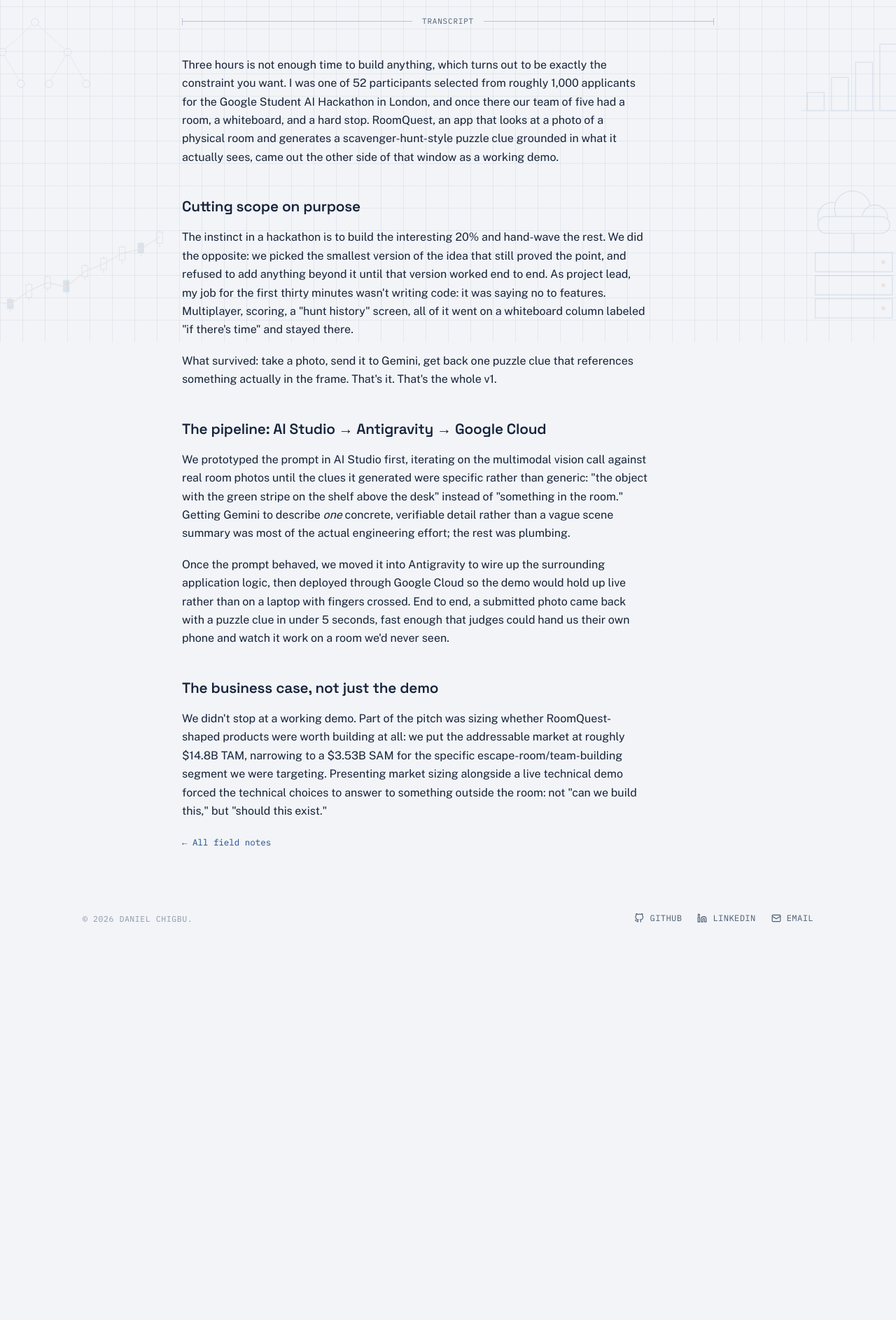
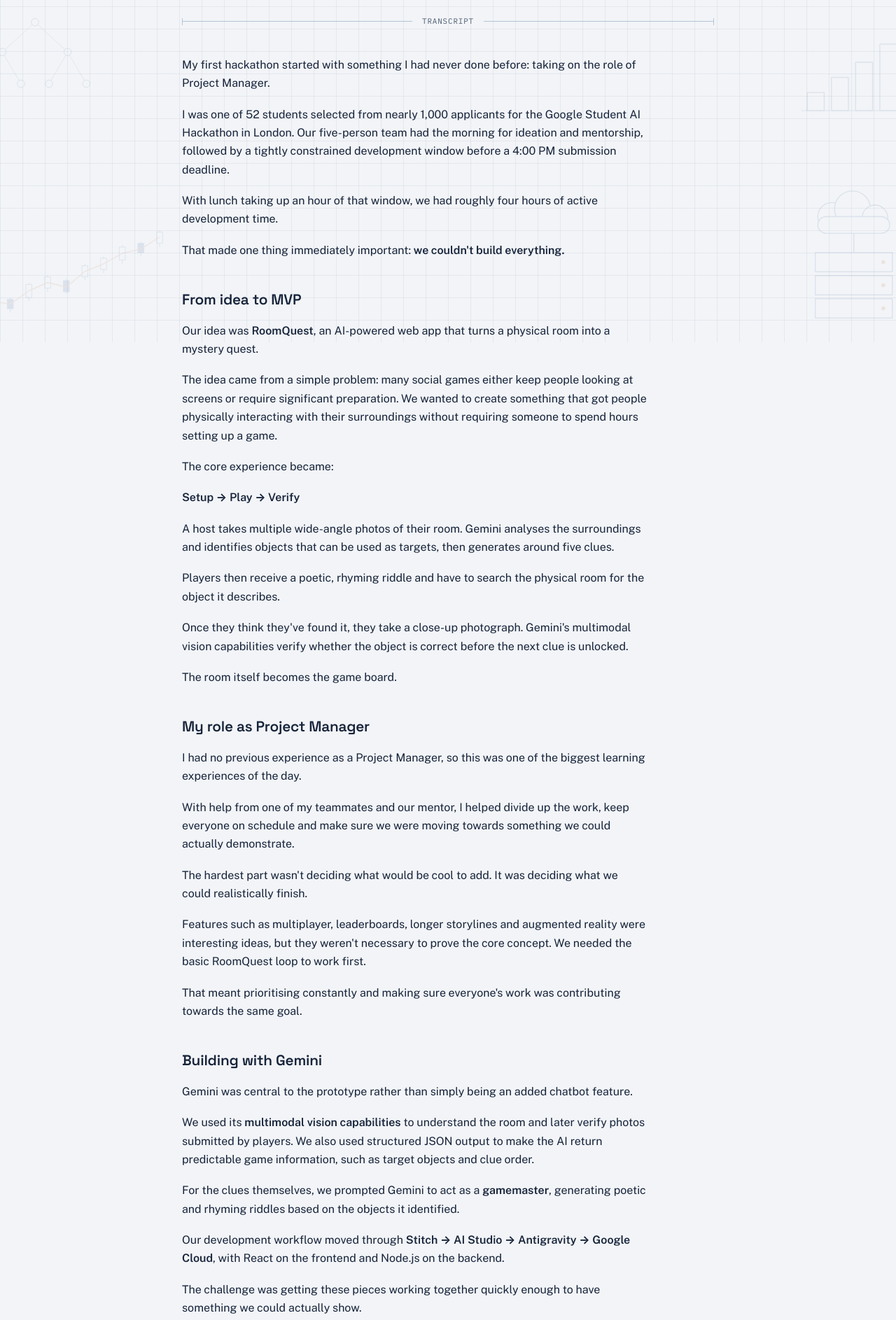
Before and after one commit to ch1gg5/ch1gg5.github.io, an Eleventy site: page src/posts/roomquest-in-three-hours.md in a window 1280 px wide. Shown: the part 311-2197 px from the top of the page at 70% size. Before the commit the page ends 1681 px from the top, so only its background shows below. Built offline with nearby package versions, Linux system fonts and the light colour scheme; Eleventy itself is replaced by a stand-in of ours; files that its build step writes are made by us from their sources.

Commit message:
Adding room quest blog

```diff
--- a/src/posts/roomquest-in-three-hours.md
+++ b/src/posts/roomquest-in-three-hours.md
@@ -2,23 +2,81 @@
 title: "Building RoomQuest in Three Hours"
 date: 2026-07-18
 description: "Field notes from leading a 5-person team at the Google Student AI Hackathon: scoping under a 3-hour build constraint, and shipping a Gemini multimodal-vision demo through an AI Studio → Antigravity → Google Cloud workflow."
-draft: true
+draft: false
 tags: ["posts", "hackathon", "ai"]
 ---
-Three hours is not enough time to build anything, which turns out to be exactly the constraint you want. I was one of 52 participants selected from roughly 1,000 applicants for the Google Student AI Hackathon in London, and once there our team of five had a room, a whiteboard, and a hard stop. RoomQuest, an app that looks at a photo of a physical room and generates a scavenger-hunt-style puzzle clue grounded in what it actually sees, came out the other side of that window as a working demo.
+My first hackathon started with something I had never done before: taking on the role of Project Manager.
 
-## Cutting scope on purpose
+I was one of 52 students selected from nearly 1,000 applicants for the Google Student AI Hackathon in London. Our five-person team had the morning for ideation and mentorship, followed by a tightly constrained development window before a 4:00 PM submission deadline.
 
-The instinct in a hackathon is to build the interesting 20% and hand-wave the rest. We did the opposite: we picked the smallest version of the idea that still proved the point, and refused to add anything beyond it until that version worked end to end. As project lead, my job for the first thirty minutes wasn't writing code: it was saying no to features. Multiplayer, scoring, a "hunt history" screen, all of it went on a whiteboard column labeled "if there's time" and stayed there.
+With lunch taking up an hour of that window, we had roughly four hours of active development time.
 
-What survived: take a photo, send it to Gemini, get back one puzzle clue that references something actually in the frame. That's it. That's the whole v1.
+That made one thing immediately important: **we couldn't build everything.**
 
-## The pipeline: AI Studio → Antigravity → Google Cloud
+## From idea to MVP
 
-We prototyped the prompt in AI Studio first, iterating on the multimodal vision call against real room photos until the clues it generated were specific rather than generic: "the object with the green stripe on the shelf above the desk" instead of "something in the room." Getting Gemini to describe *one* concrete, verifiable detail rather than a vague scene summary was most of the actual engineering effort; the rest was plumbing.
+Our idea was **RoomQuest**, an AI-powered web app that turns a physical room into a mystery quest.
 
-Once the prompt behaved, we moved it into Antigravity to wire up the surrounding application logic, then deployed through Google Cloud so the demo would hold up live rather than on a laptop with fingers crossed. End to end, a submitted photo came back with a puzzle clue in under 5 seconds, fast enough that judges could hand us their own phone and watch it work on a room we'd never seen.
+The idea came from a simple problem: many social games either keep people looking at screens or require significant preparation. We wanted to create something that got people physically interacting with their surroundings without requiring someone to spend hours setting up a game.
 
-## The business case, not just the demo
+The core experience became:
 
-We didn't stop at a working demo. Part of the pitch was sizing whether RoomQuest-shaped products were worth building at all: we put the addressable market at roughly $14.8B TAM, narrowing to a $3.53B SAM for the specific escape-room/team-building segment we were targeting. Presenting market sizing alongside a live technical demo forced the technical choices to answer to something outside the room: not "can we build this," but "should this exist."
+**Setup → Play → Verify**
+
+A host takes multiple wide-angle photos of their room. Gemini analyses the surroundings and identifies objects that can be used as targets, then generates around five clues.
+
+Players then receive a poetic, rhyming riddle and have to search the physical room for the object it describes.
+
+Once they think they've found it, they take a close-up photograph. Gemini's multimodal vision capabilities verify whether the object is correct before the next clue is unlocked.
+
+The room itself becomes the game board.
+
+## My role as Project Manager
+
+I had no previous experience as a Project Manager, so this was one of the biggest learning experiences of the day.
+
+With help from one of my teammates and our mentor, I helped divide up the work, keep everyone on schedule and make sure we were moving towards something we could actually demonstrate.
+
+The hardest part wasn't deciding what would be cool to add. It was deciding what we could realistically finish.
+
+Features such as multiplayer, leaderboards, longer storylines and augmented reality were interesting ideas, but they weren't necessary to prove the core concept. We needed the basic RoomQuest loop to work first.
+
+That meant prioritising constantly and making sure everyone's work was contributing towards the same goal.
+
+## Building with Gemini
+
+Gemini was central to the prototype rather than simply being an added chatbot feature.
+
+We used its **multimodal vision capabilities** to understand the room and later verify photos submitted by players. We also used structured JSON output to make the AI return predictable game information, such as target objects and clue order.
+
+For the clues themselves, we prompted Gemini to act as a **gamemaster**, generating poetic and rhyming riddles based on the objects it identified.
+
+Our development workflow moved through **Stitch → AI Studio → Antigravity → Google Cloud**, with React on the frontend and Node.js on the backend.
+
+The challenge was getting these pieces working together quickly enough to have something we could actually show.
+
+## The final stretch
+
+As the deadline approached, we were still integrating the final pieces, testing the demo and putting our presentation together.
+
+This was probably the clearest lesson from the entire day.
+
+A feature doesn't matter if it isn't integrated. A working prototype isn't enough if you can't demonstrate it. And a good idea still needs to be communicated clearly.
+
+We had to decide what was worth fixing, what could be simplified and what simply wasn't going to make the final version.
+
+Despite the pressure, we managed to get RoomQuest into a state where we could present the concept and demonstrate what we'd built.
+
+## What I took away
+
+The biggest lesson wasn't a particular technology.
+
+It was that **building software is much more than writing code**.
+
+Taking on the Project Manager role taught me how important communication, delegation, prioritisation and teamwork are when you're working against a fixed deadline.
+
+It also showed me that planning doesn't mean everything will go according to plan. When the deadline is approaching and several things still need to be done, you have to adapt quickly and focus on what actually matters.
+
+RoomQuest was my first hackathon, but more importantly, it was my first experience seeing what happens when an idea, a team and a very short deadline all come together.
+
+It's an experience I'll definitely take into my next project.
```
